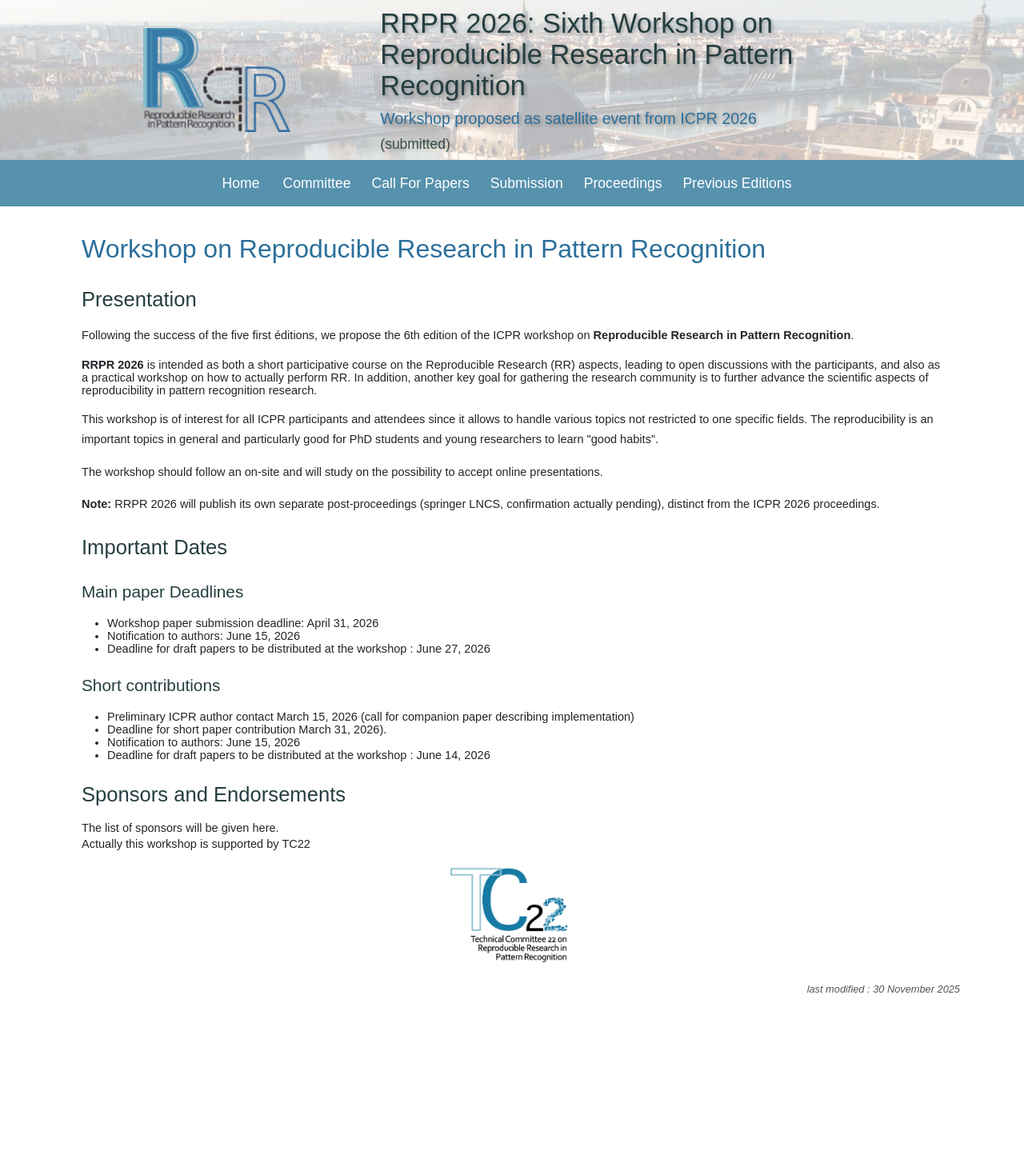
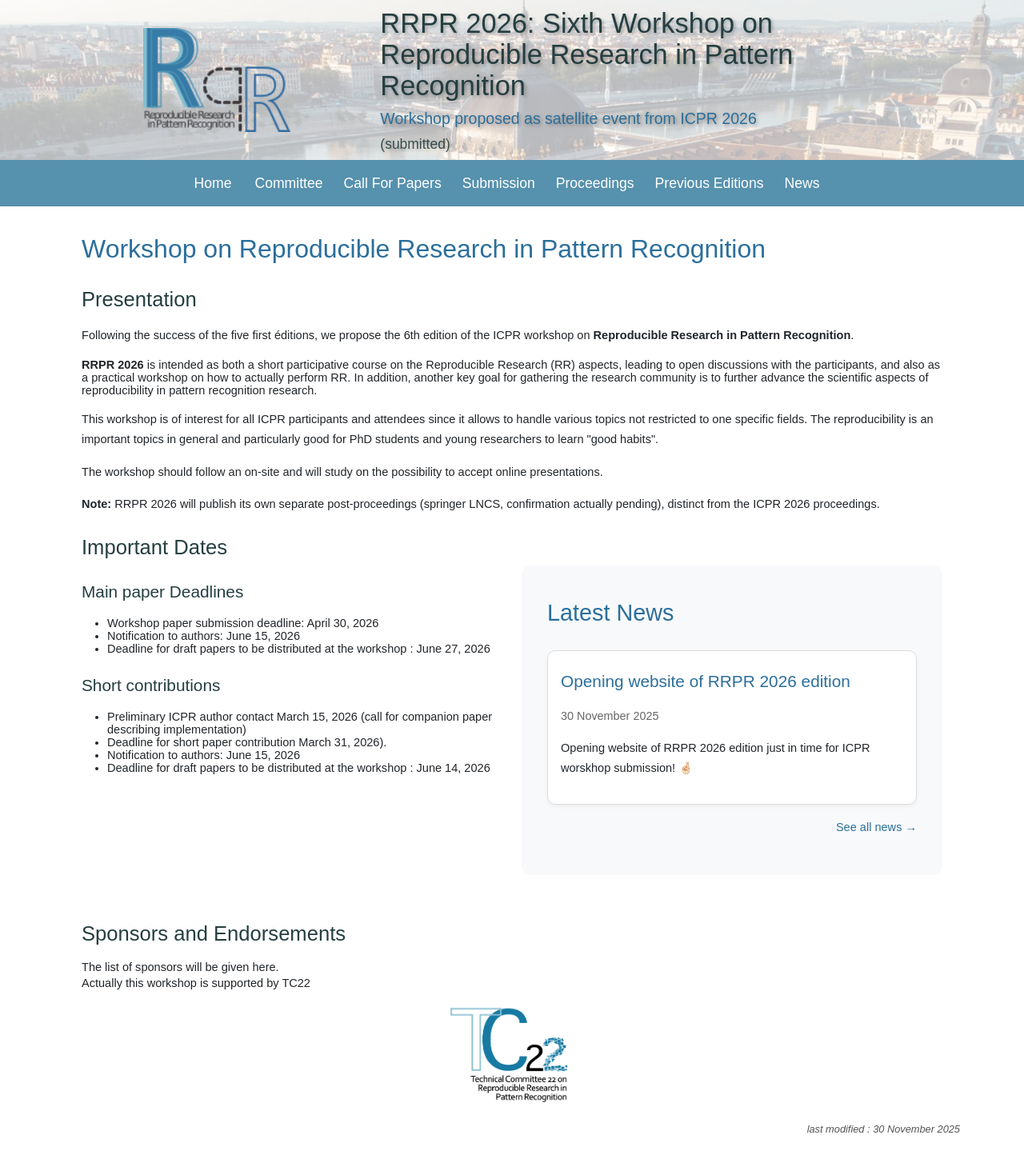
Before and after one commit to TC22-Team/rrpr2026, a Jekyll site: the page built from index.html, in a window 1280 px wide. Shown: the whole page at 80% size. Built offline with Jekyll 4.4.1, drawn with Linux system fonts in a browser that asks for light colours; before the commit the page ends 1264 px from its top, so only the background shows below that.

Commit message:
news page

```diff
--- a/_includes/menu.html
+++ b/_includes/menu.html
@@ -20,8 +20,11 @@
              <li class="nav-item">
              <a class="nav-link" href="{{ site.baseurl }}/proceedings.html">Proceedings</a>
              </li>
+             <li class="nav-item">
+             <a class="nav-link" href="{{ site.baseurl }}/previousEditions.html">Previous Editions</a>
+            </li>
           <li class="nav-item">
-             <a class="nav-link" href="{{ site.baseurl }}/previousEditions.html">Previous Editions</a>
+             <a class="nav-link" href="{{ site.baseurl }}/news.html">News</a>
             </li>
 
              <!-- <li class="nav-item"> -->
--- /dev/null
+++ b/_posts/2025-11-30-rrpr26-open.md
@@ -0,0 +1,7 @@
+---
+layout: newsTemplate
+title: "Opening website of RRPR 2026 edition"
+date: 2025-11-30
+last_modified: 2025-11-30
+---
+Opening website of RRPR 2026 edition just in time for ICPR worskhop submission! 🤞🏻
--- a/_sass/_base.scss
+++ b/_sass/_base.scss
@@ -117,7 +117,7 @@ footer {
 
 .news-panel h2 {
   font-size: 1.8rem;
-  color: #BC0028;
+  color: $color-primary;
   margin-bottom: 1.5rem;
   display: inline-block;
   padding-bottom: 0.3rem;
@@ -140,7 +140,7 @@ footer {
 .news-item h3 a {
   display: inline-block; /* ← indispensable */
   text-decoration: none;
-  color: #8d1100;
+  color: #2B6F9B;
   transition: transform 0.5s ease;
 
   &:hover {
@@ -162,7 +162,7 @@ footer {
 }
 
 .news-title:hover {
-  color: #e74c3c;       /* rouge plus vif au survol */
+  color: #2B6FDB;         /* rouge plus vif au survol */
 }
 
 .news-date {
@@ -194,7 +194,7 @@ footer {
 #show-more-news {
   background: none;
   border: none;
-  color: #8d1100;
+  color: #2B6F9B;
   padding: 0.2em 0.4em;
   font-size: 0.85rem;
   cursor: pointer;
@@ -202,7 +202,7 @@ footer {
 
 #show-more-news:hover {
   text-decoration: underline;
-  color: #5d0000;
+  color: #1B5F9B;
 }
 
 #visits-count24h, #visits-count7d{
--- a/index.html
+++ b/index.html
@@ -50,14 +50,15 @@ Following the success of the five first éditions, we propose the 6th edition of
 
 
 
+  <div class="row">
 
-
+<div class="col-lg-6 ">
 
 <h2> Important Dates</h2>
 
 <h3>Main paper Deadlines</h3>
 <ul>
-<li> Workshop paper submission deadline:  April 31, 2026</li>
+<li> Workshop paper submission deadline:  April 30, 2026</li>
 <li> Notification to authors: June 15, 2026 </li>
 <li> Deadline for draft papers to be distributed at the workshop :  June 27, 2026</li>
 </ul>
@@ -70,7 +71,24 @@ Following the success of the five first éditions, we propose the 6th edition of
 <li> Notification to authors: June 15, 2026 </li>
 <li> Deadline for draft papers to be distributed at the workshop :  June 14, 2026</li>
 </ul>
+</div>
 
+<div class="col-lg-6 ">
+  <section id="news" class="news-panel">
+       <h2>Latest News</h2>
+       <div class="news-list">
+    {% for post in site.posts limit:2 %}
+      <article class="news-item">
+        <h3><a href="{{ post.url }}">{{ post.title }}</a></h3>
+        <p class="news-date">{{ post.date | date: "%d %B %Y" }}</p>
+        <p>{{ post.excerpt  | truncatewords: 25 }}</p>
+      </article>
+    {% endfor %}
+  </div>
+  <p class="more-news"><a href="/news.html">See all news →</a></p>
+</section>
+</div>
+</div>
 
 <h2>Sponsors and Endorsements</h2>
 
```
Also changed, not shown: _layouts/newsTemplate.html (added, +65 -0 lines), news.html (added, +51 -0 lines).
